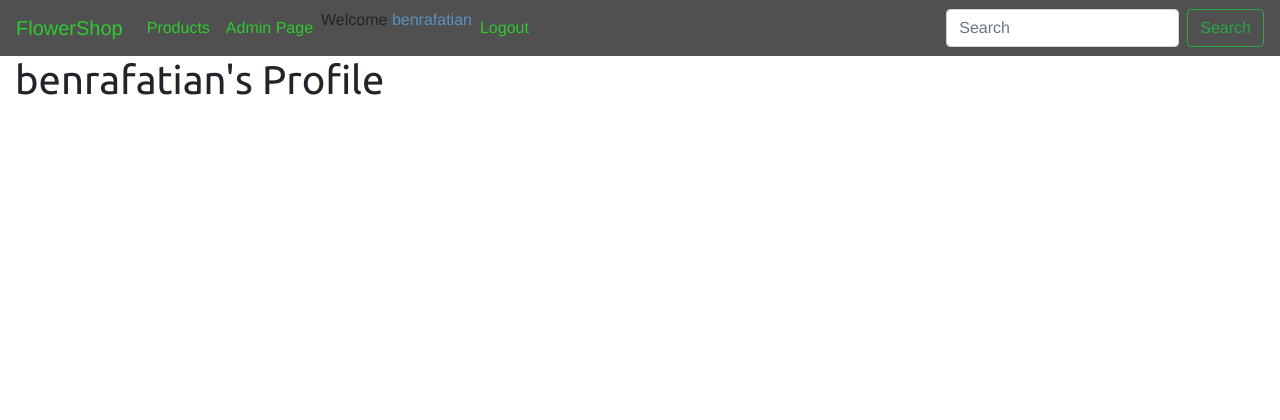
After one commit to BenRafatian/ASRAmyar, a Django app: page /users/profile/ in a window 1280 px wide. The commit adds this page. Shown: the top 420 px of the page. Run offline with Django 3.2, Linux system fonts and the light colour scheme; a user stored in the database is signed in; some libraries are stand-ins or nearby versions.

Commit message:
added profile to users app

```diff
--- a/FlowerShop/FlowerShop/settings.py
+++ b/FlowerShop/FlowerShop/settings.py
@@ -118,3 +118,4 @@ MEDIA_ROOT = os.path.join(BASE_DIR, 'media/')
 CRISPY_TEMPLATE_PACK = 'bootstrap4'
 
 LOGIN_REDIRECT_URL = 'shop:products'
+LOGIN_URL = 'users:login'
--- a/FlowerShop/shop/templates/shop/base.html
+++ b/FlowerShop/shop/templates/shop/base.html
@@ -1,33 +1,24 @@
 {% load static %}
 <!doctype html>
 <html lang="en">
+
 <head>
     <!-- Required meta tags -->
     <meta charset="utf-8">
     <meta name="viewport" content="width=device-width, initial-scale=1, shrink-to-fit=no">
     <!-- Bootstrap CSS -->
-        <link
-            rel="stylesheet"
-            href="https://maxcdn.bootstrapcdn.com/bootstrap/4.0.0/css/bootstrap.min.css"
-            integrity="sha384-Gn5384xqQ1aoWXA+058RXPxPg6fy4IWvTNh0E263XmFcJlSAwiGgFAW/dAiS6JXm"
-            crossorigin="anonymous"
-        >
+    <link rel="stylesheet" href="https://maxcdn.bootstrapcdn.com/bootstrap/4.0.0/css/bootstrap.min.css"
+        integrity="sha384-Gn5384xqQ1aoWXA+058RXPxPg6fy4IWvTNh0E263XmFcJlSAwiGgFAW/dAiS6JXm" crossorigin="anonymous">
     <link rel="stylesheet" href="{% static 'css/base.css' %}">
     <title>{% block title %}{% endblock title %}</title>
 </head>
+
 <body>
     <!-- Navbar -->
     <nav class="navbar navbar-expand-lg" id="navbar">
         <a class="navbar-brand" href="/" id="navbar-text">FlowerShop</a>
-            <button
-                class="navbar-toggler"
-                type="button"
-                data-toggle="collapse"
-                data-target="#navbarSupportedContent"
-                aria-controls="navbarSupportedContent"
-                aria-expanded="false"
-                aria-label="Toggle navigation"
-            >
+        <button class="navbar-toggler" type="button" data-toggle="collapse" data-target="#navbarSupportedContent"
+            aria-controls="navbarSupportedContent" aria-expanded="false" aria-label="Toggle navigation">
             <span class="navbar-toggler-icon"></span>
         </button>
         <div class="collapse navbar-collapse" id="navbarSupportedContent">
@@ -38,20 +29,29 @@
                 <li class="nav-item">
                     <a class="nav-link" href="/admin" id="navbar-text">Admin Page</a>
                 </li>
+                {% if user.is_authenticated %}
                 <li class="nav-item">
-                        <a class="nav-link" href="#" id="navbar-text">Login/Register</a>
+                    Welcome
+                    <a href="{% url 'users:profile' %}">{{ user.username }}</a>
                 </li>
+                <li class="nav-item">
+
+                    <a class="nav-link" href="{% url 'users:logout' %}" id="navbar-text">Logout</a>
+                </li>
+                {% else %}
+                <li class="nav-item">
+                    <a class="nav-link" href="{% url 'users:login' %}" id="navbar-text">Login</a>
+                </li>
+                <li class="nav-item">
+                    <a class="nav-link" href="{% url 'users:register' %}" id="navbar-text">Register</a>
+                </li>
+                {% endif %}
             </ul>
+        </div>
         <form class="form-inline my-2 my-lg-0">
-                    <input
-                        class="form-control mr-sm-2"
-                        type="search"
-                        placeholder="Search"
-                        aria-label="Search"
-                    >
+            <input class="form-control mr-sm-2" type="search" placeholder="Search" aria-label="Search">
             <button class="btn btn-outline-success my-2 my-sm-0" type="submit">Search</button>
         </form>
-            </div>
     </nav>
     <!-- Body -->
     <div class="container-fluid">
@@ -69,8 +69,15 @@
     </div>
     <!-- Optional JavaScript -->
     <!-- jQuery first, then Popper.js, then Bootstrap JS -->
-        <script src="https://code.jquery.com/jquery-3.2.1.slim.min.js" integrity="sha384-KJ3o2DKtIkvYIK3UENzmM7KCkRr/rE9/Qpg6aAZGJwFDMVNA/GpGFF93hXpG5KkN" crossorigin="anonymous"></script>
-        <script src="https://cdnjs.cloudflare.com/ajax/libs/popper.js/1.12.9/umd/popper.min.js" integrity="sha384-ApNbgh9B+Y1QKtv3Rn7W3mgPxhU9K/ScQsAP7hUibX39j7fakFPskvXusvfa0b4Q" crossorigin="anonymous"></script>
-        <script src="https://maxcdn.bootstrapcdn.com/bootstrap/4.0.0/js/bootstrap.min.js" integrity="sha384-JZR6Spejh4U02d8jOt6vLEHfe/JQGiRRSQQxSfFWpi1MquVdAyjUar5+76PVCmYl" crossorigin="anonymous"></script>
+    <script src="https://code.jquery.com/jquery-3.2.1.slim.min.js"
+        integrity="sha384-KJ3o2DKtIkvYIK3UENzmM7KCkRr/rE9/Qpg6aAZGJwFDMVNA/GpGFF93hXpG5KkN" crossorigin="anonymous">
+    </script>
+    <script src="https://cdnjs.cloudflare.com/ajax/libs/popper.js/1.12.9/umd/popper.min.js"
+        integrity="sha384-ApNbgh9B+Y1QKtv3Rn7W3mgPxhU9K/ScQsAP7hUibX39j7fakFPskvXusvfa0b4Q" crossorigin="anonymous">
+    </script>
+    <script src="https://maxcdn.bootstrapcdn.com/bootstrap/4.0.0/js/bootstrap.min.js"
+        integrity="sha384-JZR6Spejh4U02d8jOt6vLEHfe/JQGiRRSQQxSfFWpi1MquVdAyjUar5+76PVCmYl" crossorigin="anonymous">
+    </script>
 </body>
+
 </html>
--- /dev/null
+++ b/FlowerShop/users/templates/users/profile.html
@@ -0,0 +1,6 @@
+{% extends 'shop/base.html' %}
+{% load crispy_forms_tags %}
+
+{% block content %}
+<h1>{{ user.username }}'s Profile</h1>
+{% endblock content %}
--- a/FlowerShop/users/urls.py
+++ b/FlowerShop/users/urls.py
@@ -8,6 +8,7 @@ app_name = 'users'
 
 urlpatterns = [
     path('register/', views.register, name='register'),
+    path('profile/', views.profile, name='profile'),
     path('login/', auth_views.LoginView.as_view(template_name='users/login.html'), name='login'),
     path('logout/', auth_views.LogoutView.as_view(template_name='users/logout.html'), name='logout'),
 ]
--- a/FlowerShop/users/views.py
+++ b/FlowerShop/users/views.py
@@ -1,5 +1,6 @@
 from django.shortcuts import render, redirect
 from django.contrib import messages
+from django.contrib.auth.decorators import login_required
 
 from .forms import UserRegisterForm
 
@@ -16,3 +17,8 @@ def register(request):
     else:
         form = UserRegisterForm()
     return render(request, 'users/register.html', {'form': form})
+
+
+@login_required
+def profile(request):
+    return render(request, 'users/profile.html', {'profile': profile})
```
Also changed, not shown: FlowerShop/db.sqlite3. Lines whose indentation alone changed are shown as unchanged.
